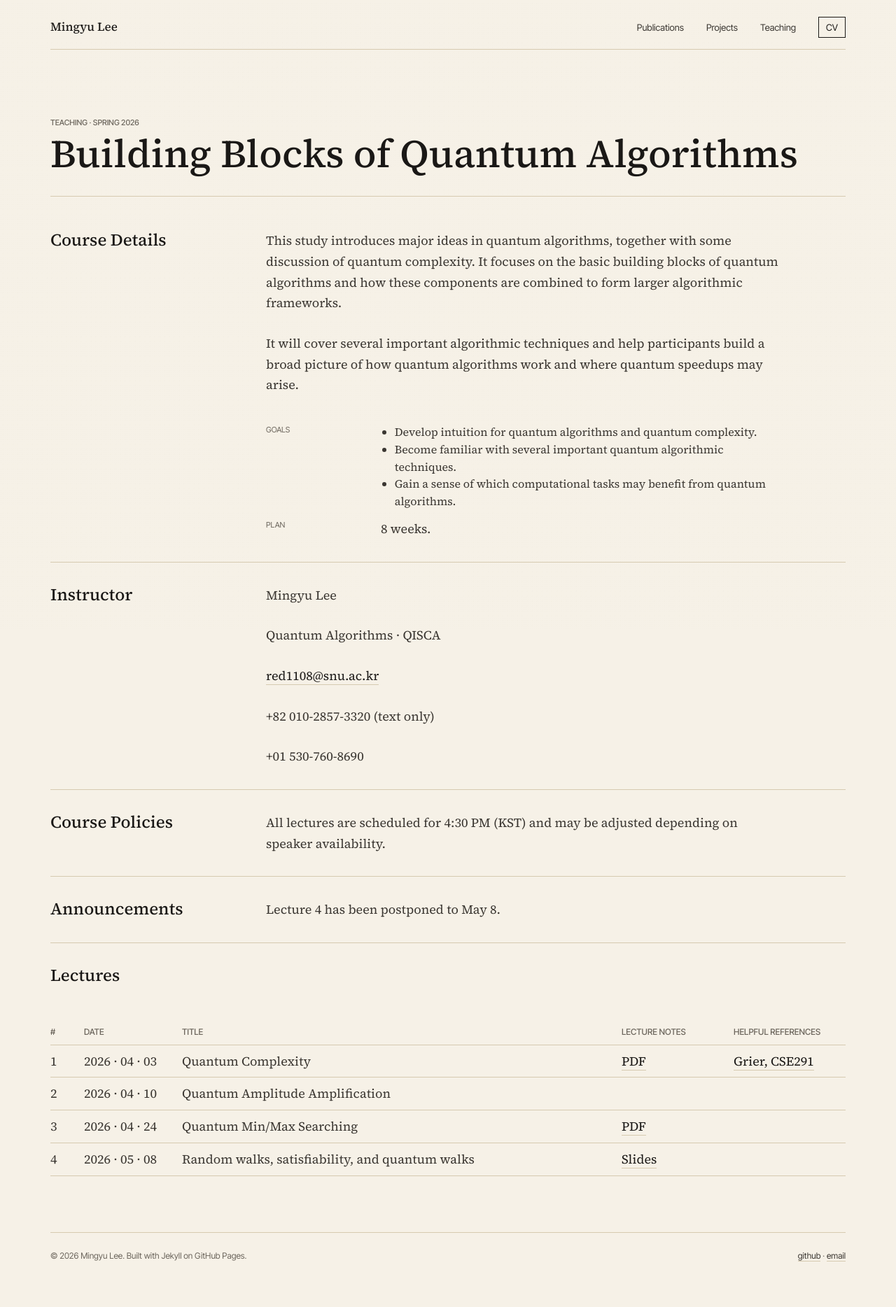
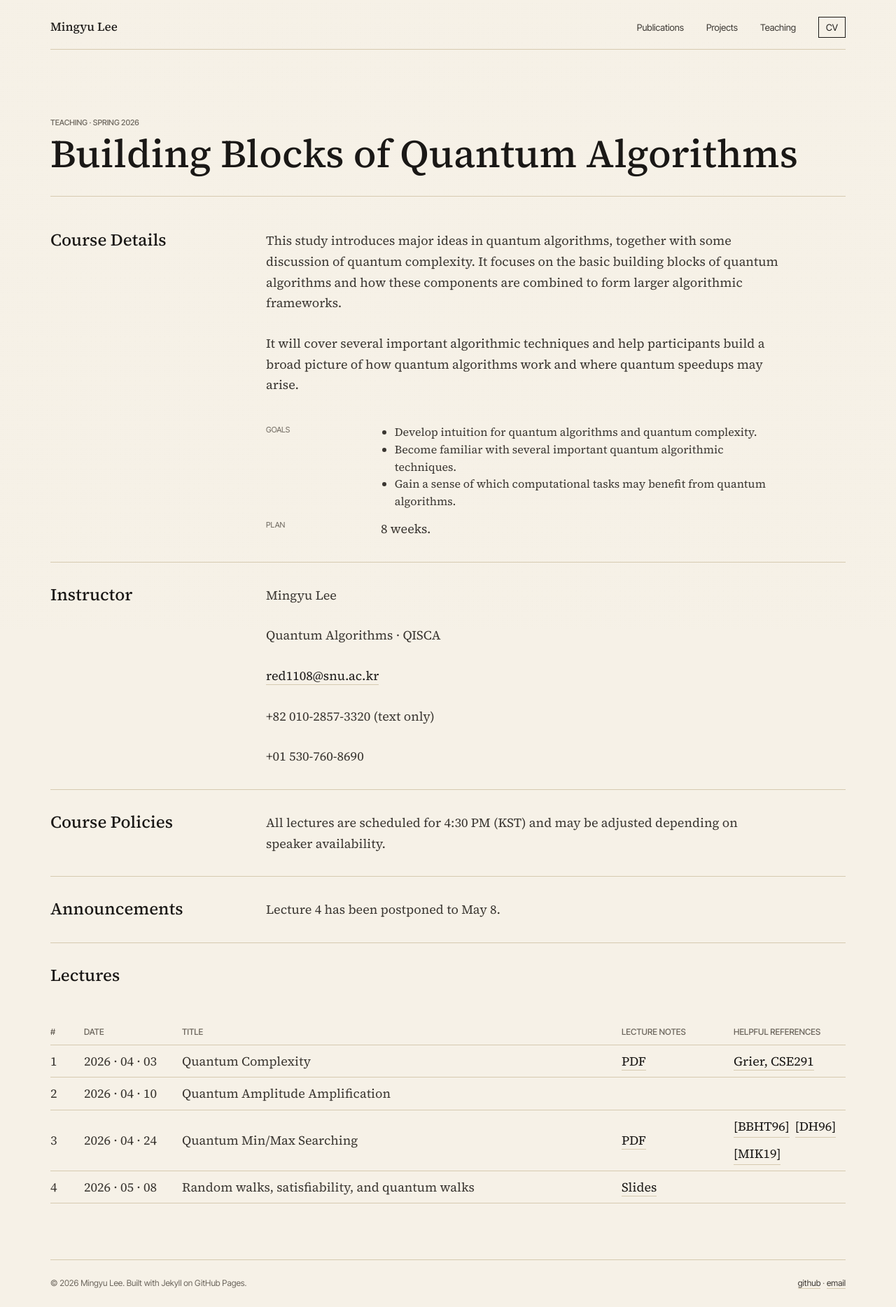
Before and after one commit to red1108/red1108.github.io, a Jekyll site: the page built from teaching/spring-2026-quantum-algorithms.md, in a window 1280 px wide. Shown: the whole page at 70% size. Built offline with Jekyll 4.4.1, drawn with Linux system fonts in a browser that asks for light colours; before the commit the page ends 1828 px from its top, so only the background shows below that.

Commit message:
content: add lecture 3 references

```diff
--- a/assets/css/main.scss
+++ b/assets/css/main.scss
@@ -1224,6 +1224,12 @@ ol.bibliography > li {
   width: 140px;
 }
 
+.reference-links {
+  display: flex;
+  flex-wrap: wrap;
+  gap: var(--s-2);
+}
+
 .lecture-viewer {
   color: var(--ink-2);
 }
--- a/teaching/spring-2026-quantum-algorithms.md
+++ b/teaching/spring-2026-quantum-algorithms.md
@@ -77,7 +77,13 @@ eyebrow: Teaching · Spring 2026
             <td>2026 · 04 · 24</td>
             <td>Quantum Min/Max Searching</td>
             <td><a href="{{ '/assets/docs/teaching/spring-2026-quantum-algorithms/lecture-03-quantum-min-max-searching.pdf' | relative_url }}">PDF</a></td>
-            <td></td>
+            <td>
+              <span class="reference-links">
+                <a href="https://arxiv.org/abs/quant-ph/9605034">[BBHT96]</a>
+                <a href="https://arxiv.org/abs/quant-ph/9607014">[DH96]</a>
+                <a href="https://arxiv.org/abs/1907.03315">[MIK19]</a>
+              </span>
+            </td>
           </tr>
           <tr>
             <td>4</td>
```
